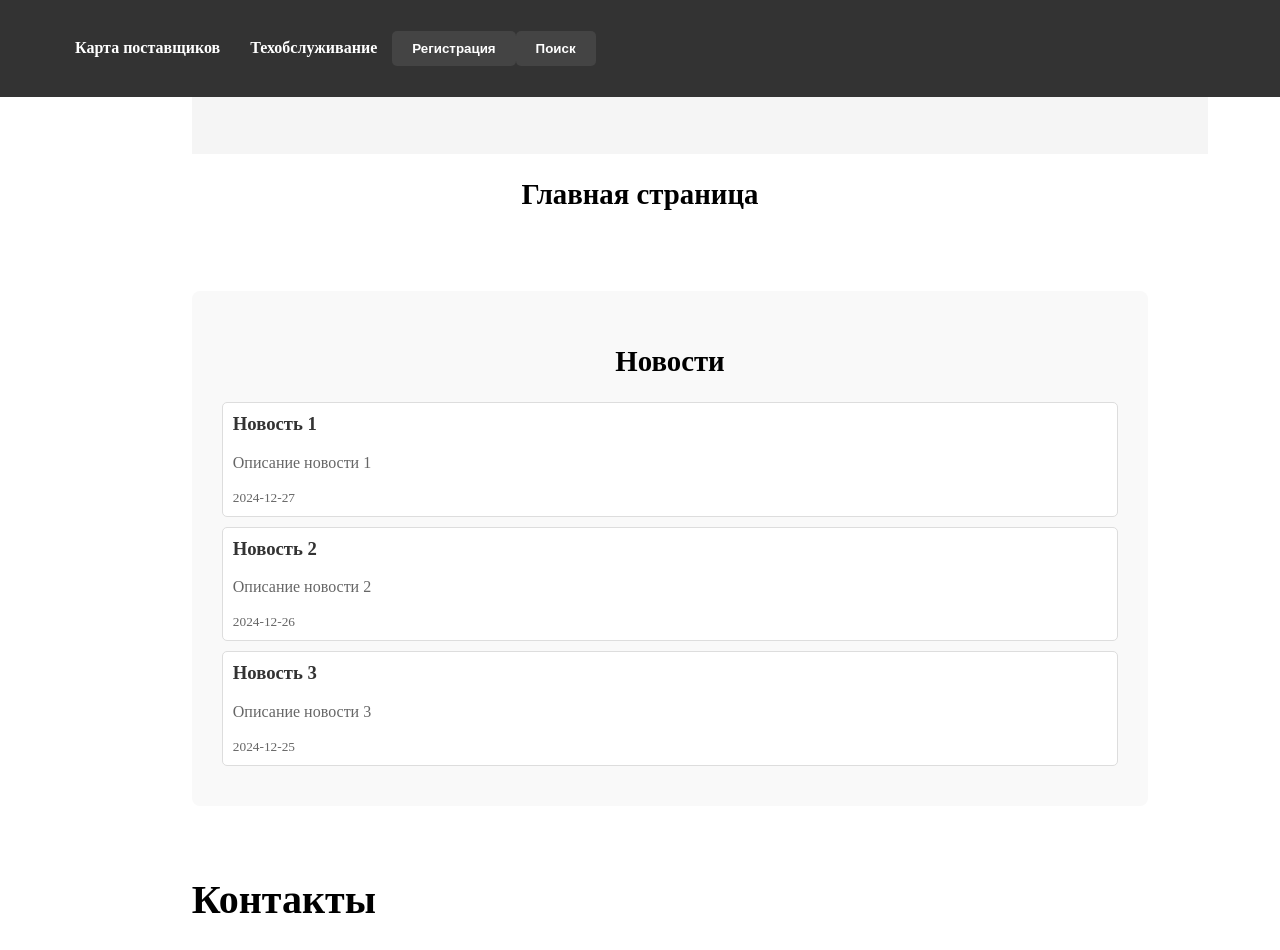
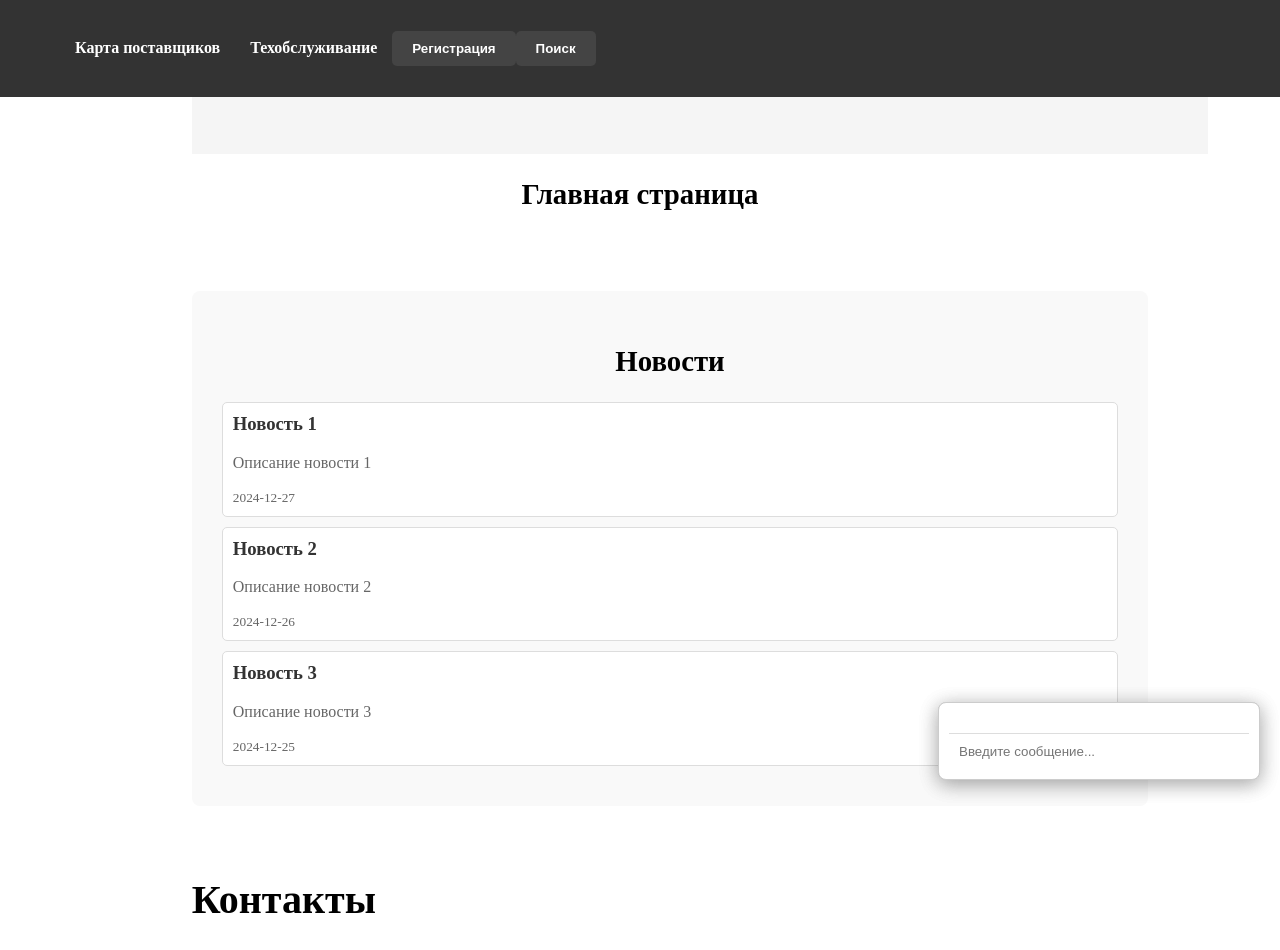
Before and after one commit to Mashrooooooooms/difficile_discere, a Vue app in the folder study/: page / in a window 1280 px wide. Built offline with nearby package versions, Linux system fonts and the light colour scheme.

Commit message:
+Бот, +Поиск ближайших поставщиков

```diff
--- a/study/Pages/Home.vue
+++ b/study/Pages/Home.vue
@@ -40,6 +40,10 @@
 
     <div class="content">
       <h2>Главная страница</h2>
+
+      <!-- Добавляем компонент ChatBot -->
+      <ChatBot />
+
     </div>
 
     <div class="mineContainer">
@@ -59,11 +63,13 @@
 
 <script>
 import Search from '@/components/Search.vue';
+import ChatBot from '@/components/ChatBot.vue'; // Импортируем компонент ChatBot
 
 export default {
   name: 'Home',
   components: {
-    Search
+    Search,
+    ChatBot // Регистрация компонента ChatBot
   },
   data() {
     return {
--- a/study/Pages/Map.vue
+++ b/study/Pages/Map.vue
@@ -5,6 +5,7 @@
         <router-link to="/">Главная</router-link>
         <router-link to="/request">Техобслуживание</router-link>
         <button class="search-button" @click="openSearch">Поиск</button> <!-- Кнопка поиска -->
+        <button class="search-nearest-button" @click="findNearestSuppliers">Поиск ближайших поставщиков</button> <!-- Новая кнопка -->
       </div>
     </nav>
     <div class="content">
@@ -34,7 +35,12 @@
   data() {
     return {
       mapInstance: null,
-        isSearchVisible: false // Переменная для управления видимостью поиска
+      isSearchVisible: false, // Переменная для управления видимостью поиска
+      placemarks: [
+        { coords: [55.550198951533474, 34.997083701296560], name: "Поставщик 1", description: "г.Гагарин, ТЦ 'Гагаринский'" },
+        { coords: [54.78978492262485, 32.06460220573455], name: "Поставщик 2", description: "Смоленск, место с красивыми видами" },
+        { coords: [55.706063892073786, 37.51089695640629], name: "Поставщик 3", description: "Москва, рядом можно поесть" }
+      ]
     };
   },
   mounted() {
@@ -60,26 +66,96 @@
           zoom: 7,
         });
 
-          const placemarks = [
-            { coords: [55.550198951533474, 34.997083701296560], name: "Поставщик 1", description: "г.Гагарин, ТЦ 'Гагаринский'" },
-            { coords: [54.78978492262485, 32.06460220573455], name: "Поставщик 2", description: "Смоленск, место с красивыми видами" },
-            { coords: [55.706063892073786, 37.51089695640629], name: "Поставщик 3", description: "Москва, рядом можно поесть" }
-          ];
+        this.addPlacemarks(map);
 
-          placemarks.forEach(placemark => {
+        this.mapInstance = map;
+      });
+    },
+    addPlacemarks(map) {
+      this.placemarks.forEach(placemark => {
         const point = new ymaps.Placemark(placemark.coords, {
           balloonContentHeader: placemark.name,
           balloonContentBody: placemark.description,
         });
         map.geoObjects.add(point);
       });
-
-          this.mapInstance = map;
+    },
+    getUserLocation() {
+      return new Promise((resolve, reject) => {
+        if (navigator.geolocation) {
+          navigator.geolocation.getCurrentPosition(position => {
+            resolve([position.coords.latitude, position.coords.longitude]);
+          }, reject);
+        } else {
+          reject(new Error("Geolocation is not supported by this browser."));
+        }
       });
     },
+    findNearestPlacemark(userCoords) {
+      let nearestPlacemark = null;
+      let minDistance = Infinity;
+
+      this.placemarks.forEach(placemark => {
+        const distance = this.calculateDistance(userCoords, placemark.coords);
+        if (distance < minDistance) {
+          minDistance = distance;
+          nearestPlacemark = placemark;
+        }
+      });
+
+      return nearestPlacemark;
+    },
+    calculateDistance(coords1, coords2) {
+      const R = 6371; // Радиус Земли в километрах
+      const dLat = this.degreesToRadians(coords2[0] - coords1[0]);
+      const dLon = this.degreesToRadians(coords2[1] - coords1[1]);
+
+      const a =
+        Math.sin(dLat / 2) * Math.sin(dLat / 2) +
+        Math.cos(this.degreesToRadians(coords1[0])) * Math.cos(this.degreesToRadians(coords2[0])) *
+        Math.sin(dLon / 2) * Math.sin(dLon / 2);
+
+      const c = 2 * Math.atan2(Math.sqrt(a), Math.sqrt(1 - a));
+
+      return R * c; // Расстояние в километрах
+    },
+    degreesToRadians(degrees) {
+      return degrees * (Math.PI / 180);
+    },
+
+    findNearestSuppliers() {
+      this.getUserLocation().then(userCoords => {
+        const nearestPlacemark = this.findNearestPlacemark(userCoords);
+
+        if (nearestPlacemark) {
+          this.mapInstance.setCenter(nearestPlacemark.coords); // Центрируем карту на ближайшем поставщике
+          this.mapInstance.setZoom(12); // Устанавливаем зум на 18
+
+          // Добавляем метку на карту
+          const point = new ymaps.Placemark(nearestPlacemark.coords, {
+            balloonContentHeader: nearestPlacemark.name,
+            balloonContentBody: nearestPlacemark.description,
+          });
+          this.mapInstance.geoObjects.add(point);
+
+          // Можно также показать балун с информацией о ближайшем поставщике
+          point.balloon.open();
+        }
+      }).catch(error => {
+        console.error("Ошибка получения местоположения:", error);
+      });
+    },
+
     openSearch() {
       this.isSearchVisible = true; // Открытие компонента поиска
     }
   }
 }
 </script>
+
+<style scoped>
+/* Добавьте стили для компонента карты по необходимости */
+.search-nearest-button {
+  margin-left: 10px; /* Отступ между кнопками */
+}
+</style>
--- a/study/src/App.vue
+++ b/study/src/App.vue
@@ -1,13 +1,18 @@
 <template>
   <div id="app">
-
- <router-view />
+    <router-view />
+    <ChatBot /> <!-- Добавляем компонент ChatBot здесь -->
   </div>
 </template>
 
 <script>
+import ChatBot from './components/ChatBot.vue'; // Импортируем компонент ChatBot
+
 export default {
   name: 'App',
+  components: {
+    ChatBot, // Регистрация компонента
+  },
 }
 </script>
 
@@ -20,5 +25,4 @@ export default {
     min-height: 100vh; /* Минимальная высота на весь экран */
     width: 100%;
 }
-
 </style>
--- a/study/src/assets/global-styles.css
+++ b/study/src/assets/global-styles.css
@@ -324,3 +324,49 @@
   .search-results li:hover {
     background-color: #f5f5f5;
   }
+  /* Стили для чат-бота */
+.chatbot {
+  position: fixed; /* Фиксированное положение */
+  bottom: 20px; /* Отступ от нижней части экрана */
+  right: 20px; /* Отступ от правой части экрана */
+  width: 300px; /* Ширина чат-бота */
+  background-color: #fff; /* Белый фон */
+  border-radius: 8px; /* Закругленные углы */
+  box-shadow: 0 4px 20px rgba(0, 0, 0, 0.2); /* Тень для глубины */
+  display: flex;
+  flex-direction: column; /* Вертикальное расположение элементов внутри */
+  z-index: 1000; /* Высокий z-index для отображения поверх других элементов */
+}
+
+/* Стили для области сообщений */
+.messages {
+  flex-grow: 1; /* Занимает оставшееся пространство */
+  padding: 10px; /* Отступы внутри области сообщений */
+  overflow-y: auto; /* Прокрутка по вертикали при переполнении */
+  max-height: 300px; /* Максимальная высота области сообщений */
+}
+
+/* Стили для отдельных сообщений */
+.message {
+  margin-bottom: 10px; /* Отступ между сообщениями */
+}
+
+/* Стили для поля ввода текста */
+input {
+  border: none; /* Убираем стандартную рамку */
+  padding: 10px; /* Отступы внутри поля ввода */
+  border-top: 1px solid #ddd; /* Рамка сверху для отделения от сообщений */
+}
+
+/* Стили для кнопки отправки (если вы решите добавить) */
+/* button {
+  background-color: #007bff;
+  color: white;
+  border: none;
+  padding: 10px;
+  cursor: pointer;
+}
+
+button:hover {
+  background-color: #0056b3;
+} */
--- /dev/null
+++ b/study/src/components/ChatBot.vue
@@ -0,0 +1,65 @@
+<template>
+    <div class="chatbot">
+      <div class="messages">
+        <div v-for="(msg, index) in messages" :key="index" class="message">
+          {{ msg }}
+        </div>
+      </div>
+      <input v-model="userInput" @keyup.enter="sendMessage" placeholder="Введите сообщение..." />
+    </div>
+  </template>
+
+  <script>
+  export default {
+    data() {
+      return {
+        messages: [],
+        userInput: '',
+      };
+    },
+    methods: {
+      sendMessage() {
+        if (this.userInput.trim() === '') return;
+
+        // Добавляем сообщение пользователя
+        this.messages.push(`Вы: ${this.userInput}`);
+
+        // Обрабатываем и отвечаем на сообщение
+        this.getBotResponse(this.userInput);
+
+        // Очищаем поле ввода
+        this.userInput = '';
+      },
+      getBotResponse(input) {
+        let response;
+
+        // Простейшая логика ответов
+        if (input.toLowerCase().includes('привет')) {
+          response = 'Привет! Как я могу помочь?';
+        } else if (input.toLowerCase().includes('как дела')) {
+          response = 'У меня всё хорошо, спасибо!';
+        } else {
+          response = 'Извините, я не понимаю.';
+        }
+
+        // Добавляем ответ бота
+        this.messages.push(`Бот: ${response}`);
+      },
+    },
+  };
+  </script>
+
+  <style scoped>
+  .chatbot {
+    border: 1px solid #ccc;
+    padding: 10px;
+    width: 300px;
+  }
+  .messages {
+    max-height: 200px;
+    overflow-y: auto;
+  }
+  .message {
+    margin-bottom: 5px;
+  }
+  </style>
--- a/study/src/components/Search.vue
+++ b/study/src/components/Search.vue
@@ -11,7 +11,8 @@
       />
       <ul v-if="filteredResults.length">
         <li v-for="(result, index) in filteredResults" :key="index">
-          {{ result }}
+          <a v-if="result.link" :href="result.link" target="_blank">{{ result.text }}</a>
+          <span v-else>{{ result.text }}</span>
         </li>
       </ul>
     </div>
@@ -24,11 +25,11 @@ export default {
     return {
       searchQuery: '',
       items: [
-        '#Один. Ремонт техники. Ссылка.',
-        '#Два. Карта поставщиков. Ссылка',
-        '#Три. Конкретная новость. Ссылка',
-        '#Четыре. Регистрация. Ссылка',
-        'Пятый элемент. Хороший фильм.'
+        { text: 'Ремонт техники', link: 'http://localhost:5173/request' },
+        { text: 'Карта поставщиков', link: 'http://localhost:5173/about' },
+        { text: 'Конкретная новость', link: null },
+        { text: 'Регистрация', link: null },
+        { text: 'Пятый элемент. Хороший фильм.', link: null }
       ],
       filteredResults: []
     };
@@ -38,7 +39,7 @@ export default {
       if (this.searchQuery.length > 0) {
         const query = this.searchQuery.toLowerCase();
         this.filteredResults = this.items.filter(item =>
-          item.toLowerCase().includes(query)
+          item.text.toLowerCase().includes(query)
         );
       } else {
         this.filteredResults = [];
@@ -47,3 +48,7 @@ export default {
   },
 };
 </script>
+
+<style scoped>
+/* Добавьте стили для поискового модального окна, если необходимо */
+</style>
```
Lines whose indentation alone changed are shown as unchanged.
